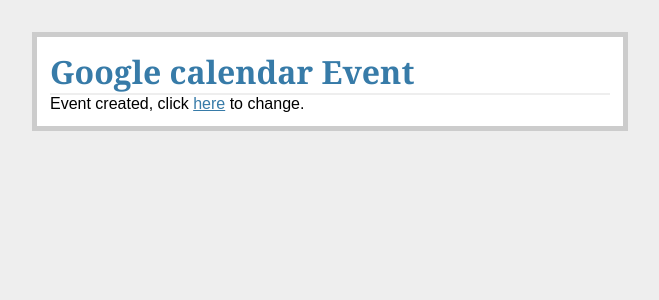
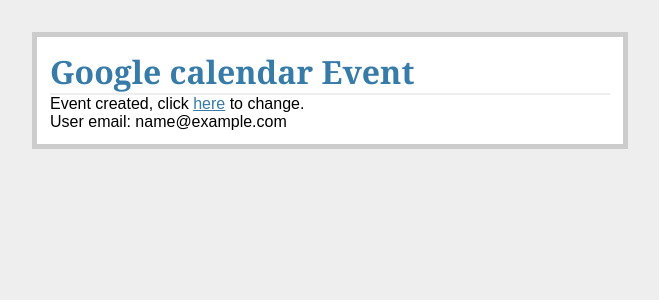
Before and after one commit to kiote/calendar_app_old, a Flask app: template templates/event.html in a window 1280 px wide. Shown: the top 300 px of the page, without its empty margins (310-969 px from the left). Run offline with Flask 2, Linux system fonts and the light colour scheme; the template is opened without the code that fills it: most values are stand-ins (such as "Sample title", 1, 10 or a date in 2020).

Commit message:
Email discovery added

```diff
--- a/server.py
+++ b/server.py
@@ -1,5 +1,7 @@
 import json
-import sys, traceback
+import sys
+import errors
+import logging
 import uuid
 
 from flask import Flask, session, redirect, url_for, escape, request, render_template
@@ -21,14 +23,22 @@ def index():
   if credentials.access_token_expired:
     return redirect(url_for('oauth2callback'))
   else:
+    http_auth = credentials.authorize(httplib2.Http())
+    service = discovery.build('calendar', 'v3', http=http_auth)
+    user_info_service = build(serviceName='oauth2', version='v2', http=http_auth)
+
     try:
-        http_auth = credentials.authorize(httplib2.Http())
-        service = discovery.build('calendar', 'v3', http=http_auth)
+        user_info = user_info_service.userinfo().get().execute()
+    except errors.HttpError, e:
+        logging.error('An error occurred: %s', e)
 
+    try:
         event_created = service.events().insert(calendarId='primary', body=event).execute()
-        return render_template('event.html', event_url=event_created.get('htmlLink'))
-    except:
-        return traceback.format_exc()
+    except errors.HttpError, e:
+        logging.error('An error occurred: %s', e)
+    return render_template('event.html',
+                           event_url=event_created.get('htmlLink'),
+                           email=user_info['email'])
 
 
 @app.route('/oauth2callback')
@@ -45,8 +55,8 @@ def oauth2callback():
     credentials = flow.step2_exchange(auth_code)
     try:
         session['credentials'] = credentials.to_json()
-    except:
-        print traceback.format_exc()
+    except errors.HttpError, e:
+        logging.error('An error occurred: %s', e)
     return redirect(url_for('index'))
 
 
--- a/templates/event.html
+++ b/templates/event.html
@@ -1,4 +1,6 @@
 {% extends "layout.html" %}
 {% block body %}
   Event created, click <a href="{{ event_url }}">here</a> to change.
+  <br />
+  User email: {{ email }}
 {% endblock %}
```
